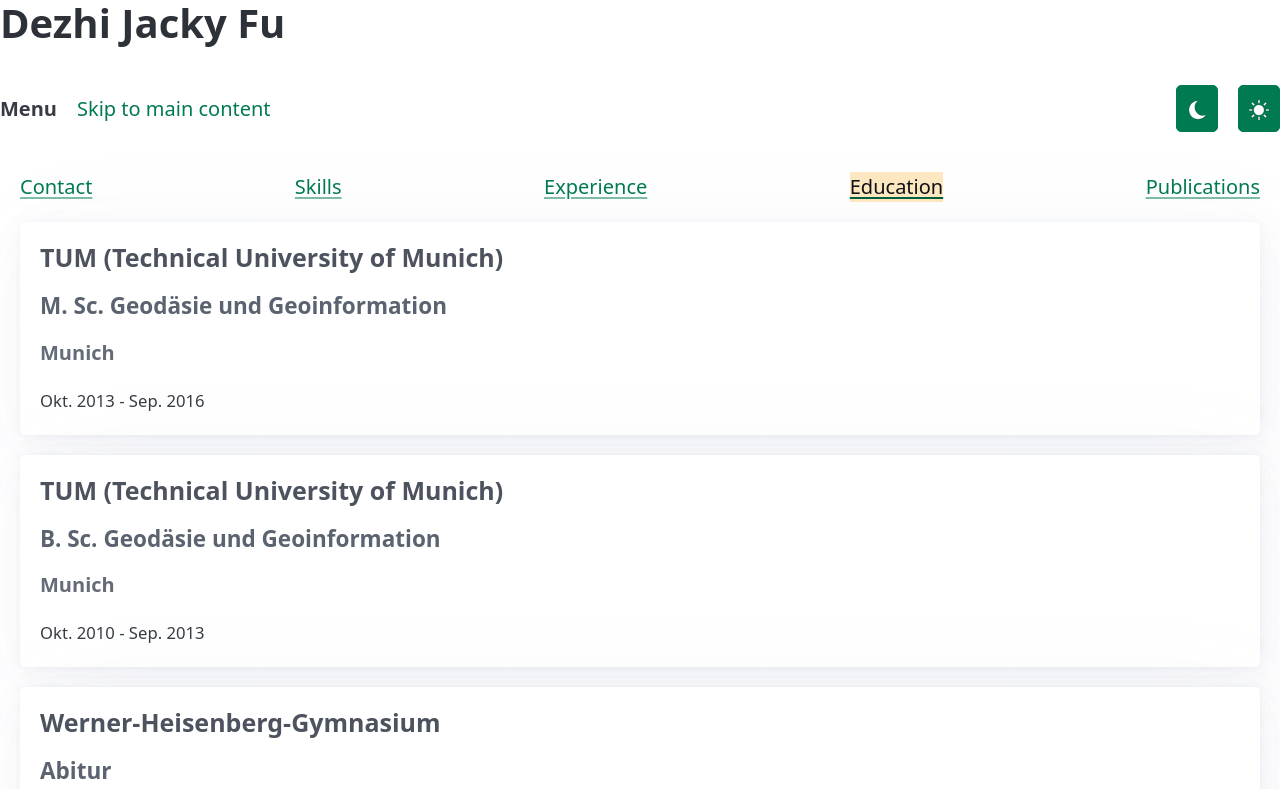
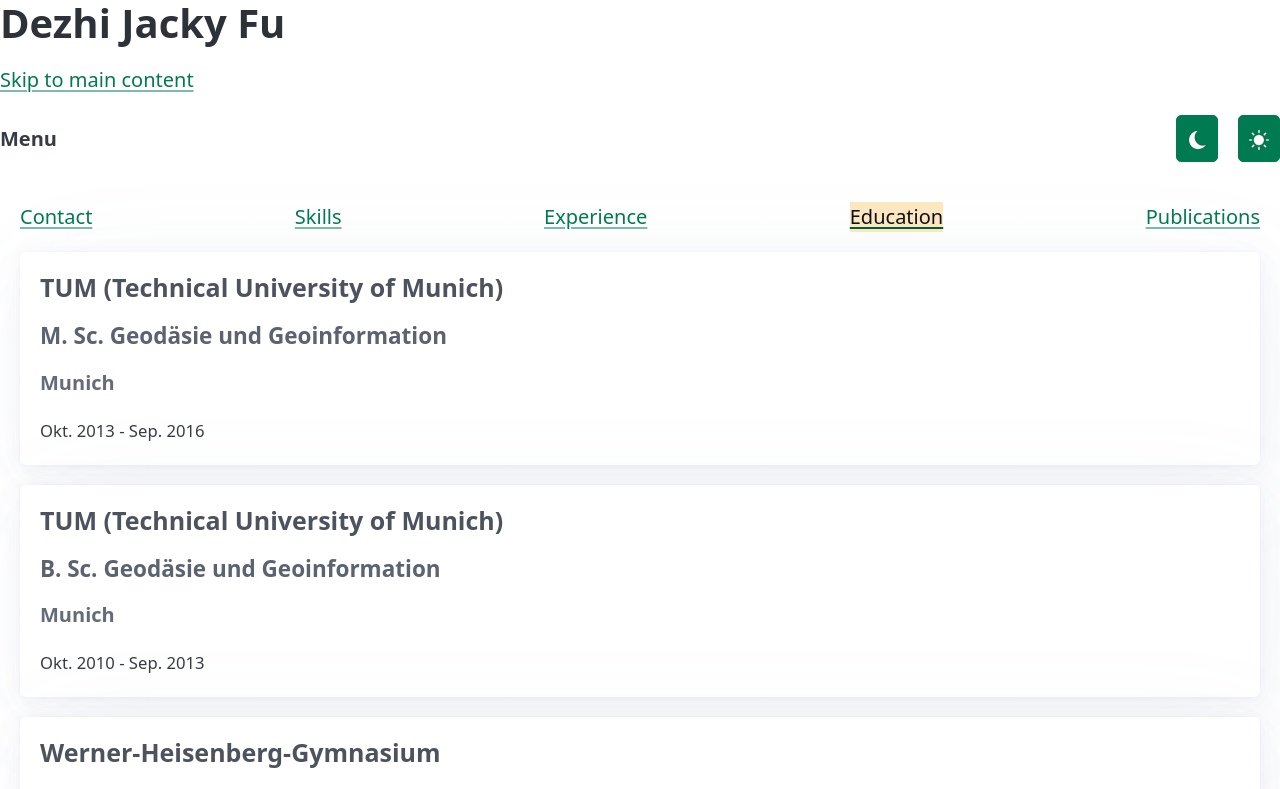
Before and after one commit to jackyscript/dejafu-cv, a Vue app: page /education in a window 1280 px wide. Shown: the top 789 px of the page. Built offline with nearby package versions, Linux system fonts and the light colour scheme.

Commit message:
Move skip link

```diff
--- a/src/components/HeaderComponent.vue
+++ b/src/components/HeaderComponent.vue
@@ -8,9 +8,8 @@
 </script>
 
 <template>
-  <div>
-    <h1>{{ msg }}</h1>
-  </div>
+  <h1>{{ msg }}</h1>
+  <a href="#main">Skip to main content</a>
 </template>
 
 <style scoped></style>
--- a/src/components/MenuComponent.vue
+++ b/src/components/MenuComponent.vue
@@ -11,9 +11,6 @@
   <nav>
     <ul>
       <li><strong>Menu</strong></li>
-      <li>
-        <a href="#main">Skip to main content</a>
-      </li>
     </ul>
     <ul>
       <li>
```
